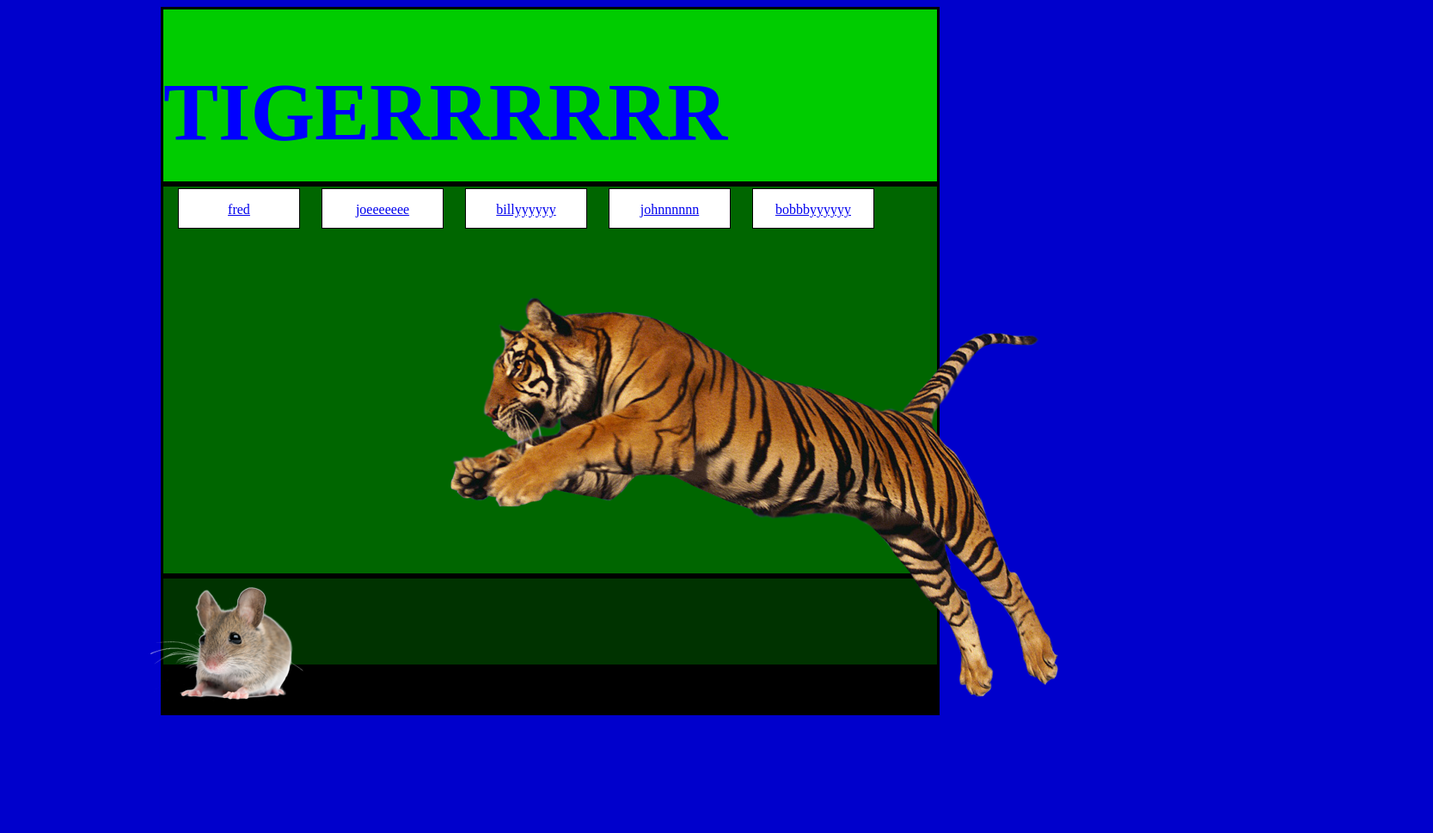
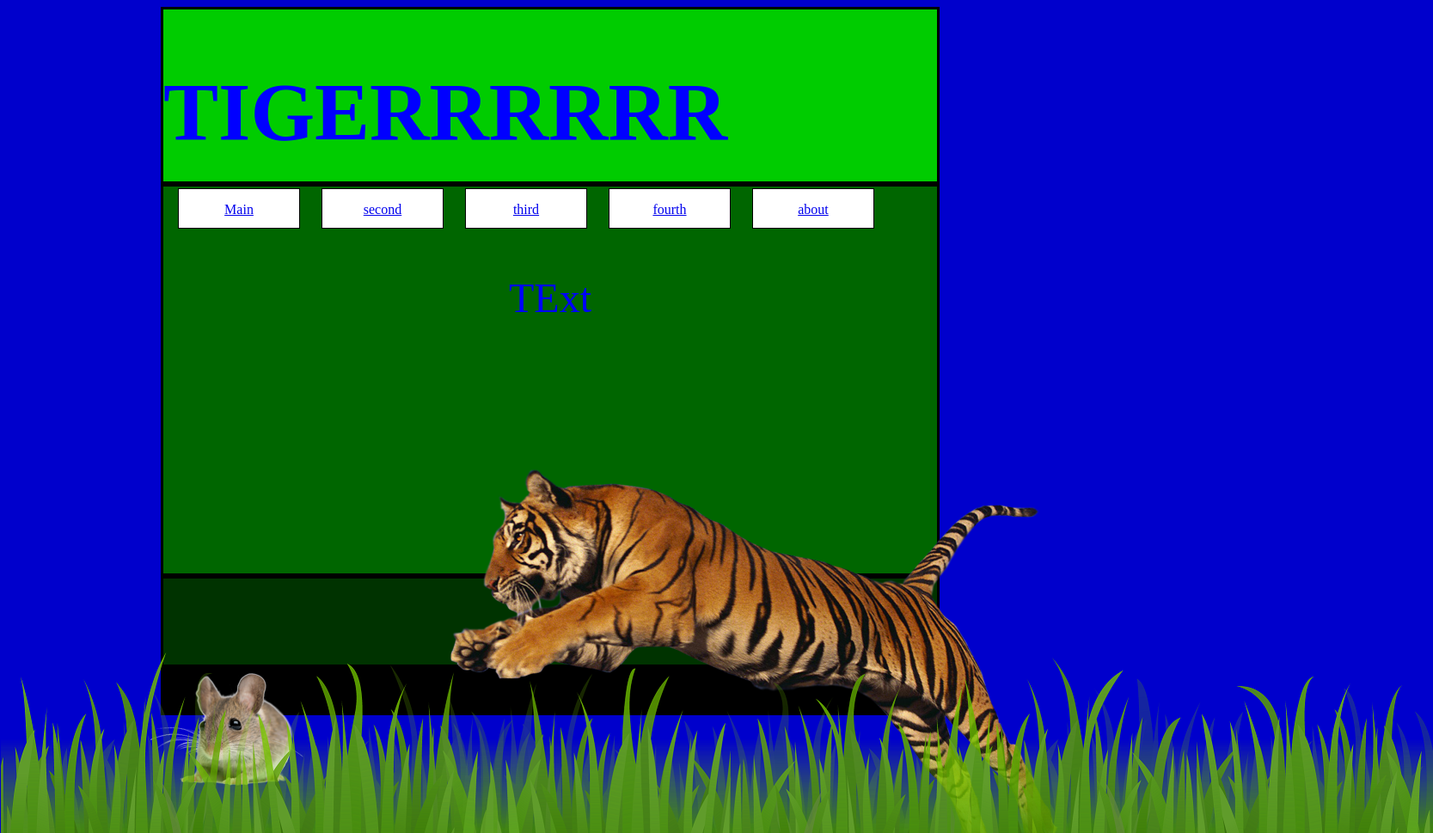
Before and after one commit to kmcdowall/HTML_CSS-Lesson-One, a plain HTML site: page index.html in a window 1280 px wide. Shown: the top 969 px of the page at 86% size, 1667 px wide, since content can reach past the window. Before the commit the page ends 866 px from the top, so only its background shows below. Drawn offline with Linux system fonts and the light colour scheme.

Commit message:
Fourth commit

```diff
--- a/index.html
+++ b/index.html
@@ -8,22 +8,26 @@
     </head>
 
     <body>
-        <img style="position:absolute; top:200px; left:320px" src = "tiger.png" />
-        <img style="position:absolute; top:650px; left:175px" src = "mouse.png" />
+        <img style="position:absolute; top:400px; left:320px" src = "tiger.png" />
+        <img style="position:absolute; top:750px; left:175px" src = "mouse.png" />
         <div id = "wrapperDiv">
             <div id = "headerDiv"><h1 style="font-size:600%;">TIGERRRRRR</h1>
             </div>
 
             <div id = "navDiv01">
-                <div class = "buttonDiv"><a href="http://www.google.com">fred</a></div>
-                <div class = "buttonDiv"><a href="http://www.google.com">joeeeeeee</a></div>
-                <div class = "buttonDiv"><a href="http://www.google.com">billyyyyyy</a></div>
-                <div class = "buttonDiv"><a href="http://www.google.com">johnnnnnn</a></div>
-                <div class = "buttonDiv"><a href="http://www.google.com">bobbbyyyyyy</a></div>
+                <div class = "buttonDiv"><a href="index.html">Main</a></div>
+                <div class = "buttonDiv"><a href="second.html">second</a></div>
+                <div class = "buttonDiv"><a href="third.html">third</a></div>
+                <div class = "buttonDiv"><a href="fourth.html">fourth</a></div>
+                <div class = "buttonDiv"><a href="about.html">about</a></div>
 
             </div>
 
             <div id = "bodyDiv">
+                <br>
+                <br>
+                <br>
+                <p align=center style="font-size:300%"> TExt</p>
             </div>
 
             <div id = "footerDiv">
@@ -33,6 +37,7 @@
 
 
             <footer id = "foot01">
+                <img style="position:absolute; top:350px; left:0px" src = "grass.png" />
             </footer>
         </div>
 
```
Also changed, not shown: grass.png (added).
